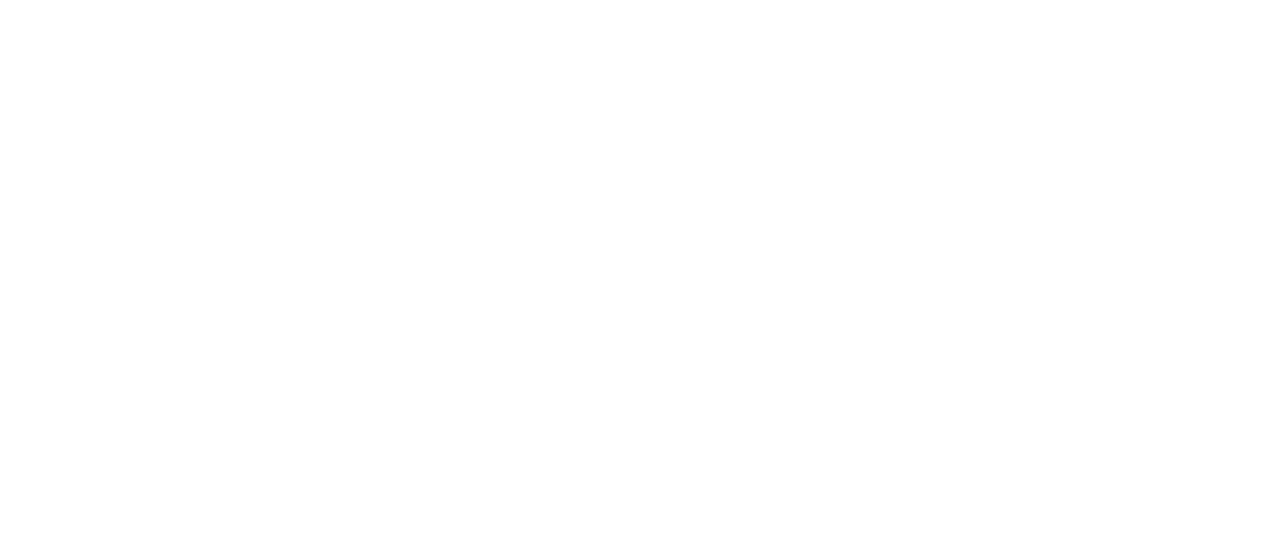
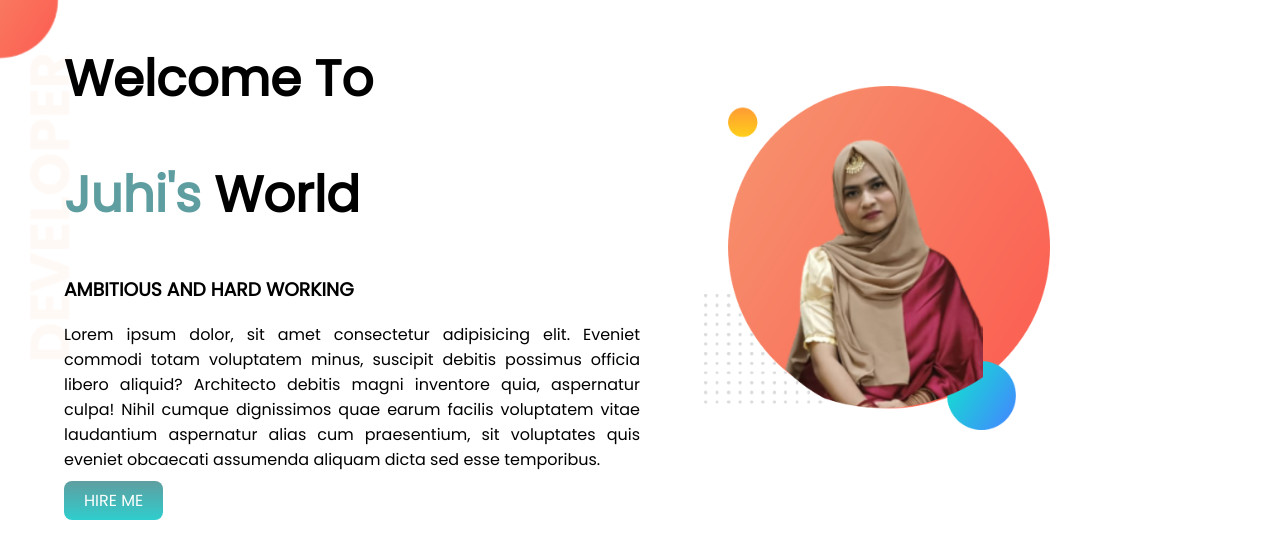
Before and after one commit to Johora-Juhi/developer-portfolio, a plain HTML site: page index.html in a window 1280 px wide. Drawn offline with Linux system fonts and the light colour scheme.

Commit message:
top-section

```diff
--- a/index.html
+++ b/index.html
@@ -5,9 +5,24 @@
     <meta http-equiv="X-UA-Compatible" content="IE=edge">
     <meta name="viewport" content="width=device-width, initial-scale=1.0">
     <title>Juhi Portfolio</title>
+    <link rel="preconnect" href="https://fonts.googleapis.com">
+    <link rel="preconnect" href="https://fonts.gstatic.com" crossorigin>
+    <link href="https://fonts.googleapis.com/css2?family=Poppins&display=swap" rel="stylesheet">
     <link rel="stylesheet" href="style.css">
 </head>
 <body>
+    <section class="top-section">
+        <div class="half-width">
+            <h1>Welcome To </h1>
+            <h1> <span class="juu">Juhi's</span> World</h1>
+            <h3>AMBITIOUS AND HARD WORKING</h3>
+            <P>Lorem ipsum dolor, sit amet consectetur adipisicing elit. Eveniet commodi totam voluptatem minus, suscipit debitis possimus officia libero aliquid? Architecto debitis magni inventore quia, aspernatur culpa! Nihil cumque dignissimos quae earum facilis voluptatem vitae laudantium aspernatur alias cum praesentium, sit voluptates quis eveniet obcaecati assumenda aliquam dicta sed esse temporibus.</P>
+            <a class="hire-buttun" target="blank" href="www.google.com">HIRE ME</a>
+        </div>
+        <div class="half-width">
+            <img src="images/holud.png" alt="">
+        </div>
+    </section>
 
 </body>
 </html>
--- a/style.css
+++ b/style.css
@@ -0,0 +1,35 @@
+body{
+    font-family: 'Poppins', sans-serif;
+    margin: 0px;
+}
+h1{
+    font-size: 50px;
+}
+.juu{
+    color:cadetblue;
+}
+section{
+    display:flex;
+}
+.half-width{
+    width: 50%;
+    padding-left: 5%;
+}
+.half-width img{
+    width:60%;
+    padding-top: 15%;
+}
+.half-width p{
+    text-align: justify;
+}
+.hire-buttun{
+    text-decoration: none;
+    background-image: linear-gradient(cadetblue, rgb(47, 205, 205));
+    color:white;
+    padding: 8px 20px;
+    border-radius: 8px;
+}
+.top-section{
+    background-image: url("images/top-banner.png");
+    background-repeat: no-repeat;
+}
```
Also changed, not shown: images/dream-bg.png (added), images/exp-bg.png (added), images/holud.png (added), images/jhankar.png (added), images/jhankar2.png (added), images/my-bg.png (added), images/my-bg2.png (added), images/top-banner.png (added), 7 other files.
